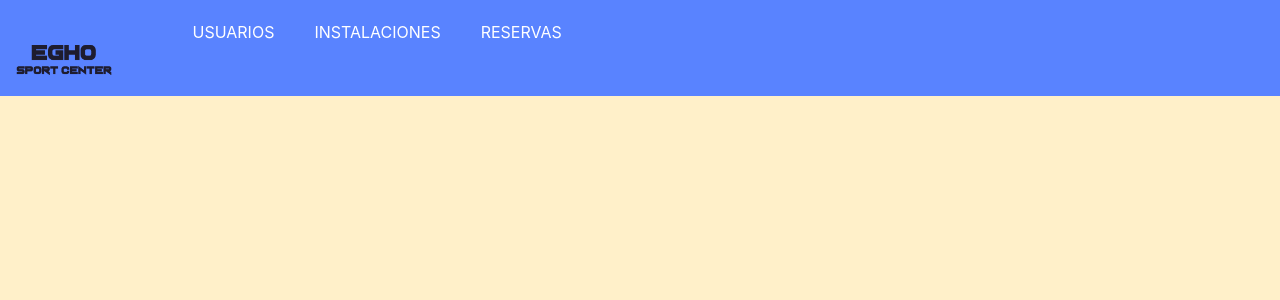
After one commit to rubenroldaan/proyectoPHPPolideportivo, a PHP site: the page made by vistas/wrapper.php in a window 1280 px wide. The commit adds this page. Shown: the top 300 px of the page. Run offline with PHP 8.4, Linux system fonts and the light colour scheme; the template is opened without the code that fills it, so the values that code supplies are empty; some libraries are stand-ins or nearby versions.

Commit message:
Añadido wrapper con menú de opciones

```diff
--- a/index.php
+++ b/index.php
@@ -9,7 +9,7 @@
         $action = $_REQUEST['action'];
     } else {
         // VOY CAMBIANDO MIENTRAS HAGO PRUEBAS. POR DEFECTO SERÍA MOSTRAR CALENDARIO (O DEPENDIENDO DEL ROL, MOSTRAR DE PRIMERA PANTALLA CALENDARIO O SELECTOR DE ROL)
-        $action = "mostrarListaUsuarios";
+        $action = "formLogin";
     }
 
     $controller->$action();
--- a/styles/styles.css
+++ b/styles/styles.css
@@ -1,8 +1,7 @@
 body {
-    background: rgb(104, 104, 104) !important;
+    background: #FFF0C9 !important;
     position: relative;
     overflow-x: hidden;
-    color:white !important;
 }
 .card {
     border: 1px solid #28a745;
@@ -88,120 +87,57 @@ input:focus{
 
 
 
-#wrapper {
-    padding-left: 0;
-    -webkit-transition: all 0.5s ease;
-    -moz-transition: all 0.5s ease;
-    -o-transition: all 0.5s ease;
-    transition: all 0.5s ease;
+
+
+
+header {
+    background-color: rgb(89, 131, 255) !important;
+    width: 100%;
+    position: fixed;
+    z-index: 10;
 }
 
-#wrapper.toggled {
-    padding-left: 250px;
+header div {
+    align-content: center;
+    display: inline;
 }
 
-#sidebar-wrapper {
-    z-index: 1000;
-    position: fixed;
-    left: 250px;
-    width: 0;
-    height: 100%;
-    margin-left: -250px;
-    overflow-y: auto;
-    background: #000;
-    -webkit-transition: all 0.5s ease;
-    -moz-transition: all 0.5s ease;
-    -o-transition: all 0.5s ease;
-    transition: all 0.5s ease;
+header div img {
+    margin-top: auto;
+    margin-bottom: auto;
+    width: 10%;
 }
 
-#wrapper.toggled #sidebar-wrapper {
-    width: 250px;
+.wrapper {
+    width: 80%;
+    margin: auto;
+    overflow: hidden;
+    display: inline-block;
 }
 
-#page-content-wrapper {
-    width: 100%;
-    position: absolute;
-    padding: 15px;
+nav ul {
+    position: relative;
+    margin: auto;
+    list-style: none;
+    overflow: hidden;
 }
 
-#wrapper.toggled #page-content-wrapper {
-    position: absolute;
-    margin-right: -250px;
+nav ul li {
+    float: left;
+    font-size: 16px;
 }
 
-/* Sidebar Styles */
-
-.sidebar-nav {
-    position: absolute;
-    top: 0;
-    width: 250px;
-    margin: 0;
-    padding: 0;
-    list-style: none;
-}
-
-.sidebar-nav li {
-    text-indent: 20px;
-    line-height: 40px;
-}
-
-.sidebar-nav li a {
+nav ul li a {
     display: block;
-    text-decoration: none;
-    color: #999999;
-}
-
-.sidebar-nav li a:hover {
-    text-decoration: none;
+    padding: 20px;
     color: #fff;
-    background: rgba(255,255,255,0.2);
-}
-
-.sidebar-nav li a:active,
-.sidebar-nav li a:focus {
     text-decoration: none;
 }
 
-.sidebar-nav > .sidebar-brand {
-    height: 65px;
-    font-size: 18px;
-    line-height: 60px;
+nav ul li:hover {
+    background: rgb(59, 87, 172);
 }
 
-.sidebar-nav > .sidebar-brand a {
-    color: #999999;
+nav ul li a:hover {
+    color:white;
 }
-
-.sidebar-nav > .sidebar-brand a:hover {
-    color: #fff;
-    background: none;
-}
-
-@media(min-width:768px) {
-    #wrapper {
-        padding-left: 250px;
-    }
-
-    #wrapper.toggled {
-        padding-left: 0;
-    }
-
-    #sidebar-wrapper {
-        width: 250px;
-    }
-
-    #wrapper.toggled #sidebar-wrapper {
-        width: 0;
-    }
-
-    #page-content-wrapper {
-        padding: 20px;
-        position: relative;
-    }
-
-    #wrapper.toggled #page-content-wrapper {
-        position: relative;
-        margin-right: 0;
-    }
-}
--- a/vistas/header.php
+++ b/vistas/header.php
@@ -14,6 +14,3 @@
     <title>Egho Center Sport - Proyecto 1ª Evaluación</title>
 </head>
 <body>
-    <div class="header" id="header" align="center">
-
-    </div>
--- /dev/null
+++ b/vistas/wrapper.php
@@ -0,0 +1,14 @@
+<header>
+    <div class="logo">
+        <img src="imgs/logo-sin-imagen.png" alt="Logo de EGHO Sport Center">
+    </div>
+    <section class="wrapper">
+        <nav>
+            <ul>
+                <li><a href="#">USUARIOS</a></li>
+                <li><a href="#">INSTALACIONES</a></li>
+                <li><a href="#">RESERVAS</a></li>
+            </ul>
+        </nav>
+    </section>
+</header>
```
Also changed, not shown: vista.php (+6 -1 lines), imgs/logo-sin-imagen.png (added), imgs/prof_pics/77241229F.png.
